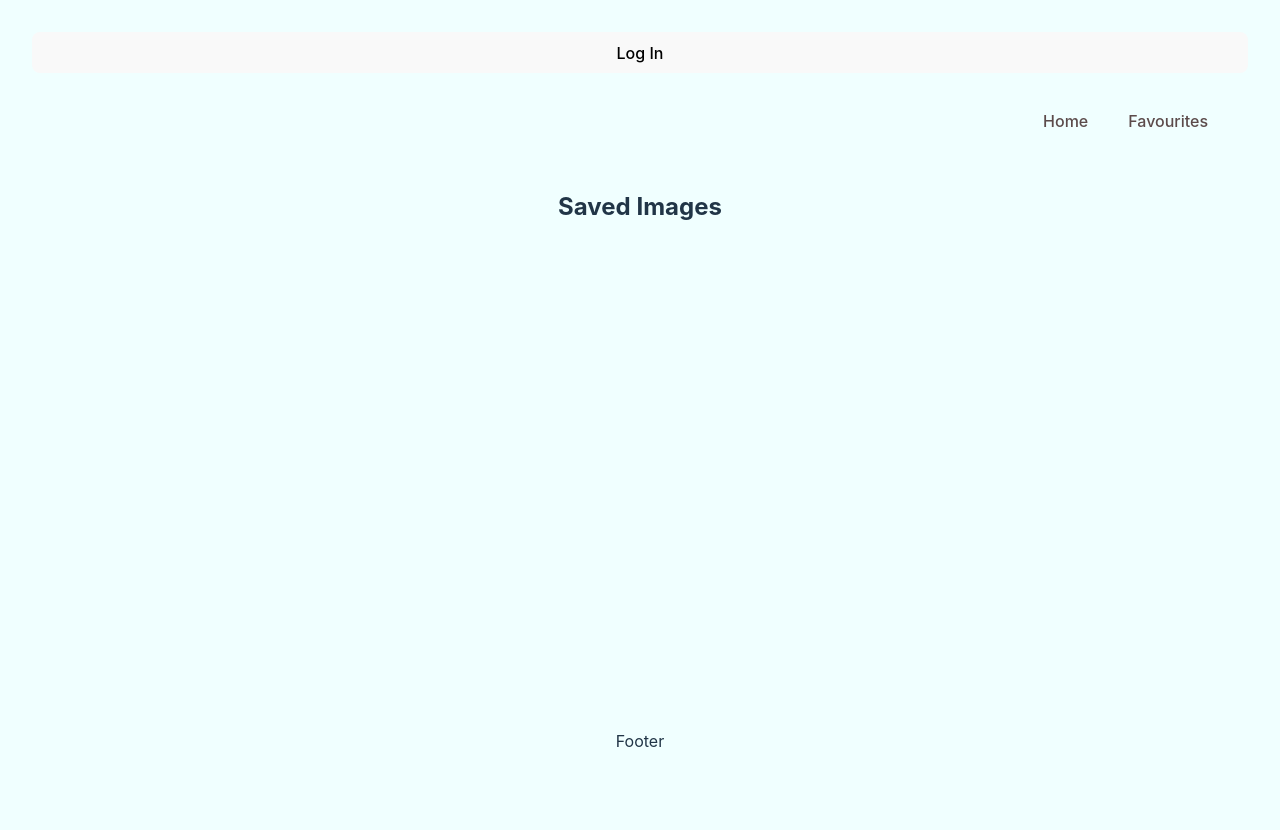
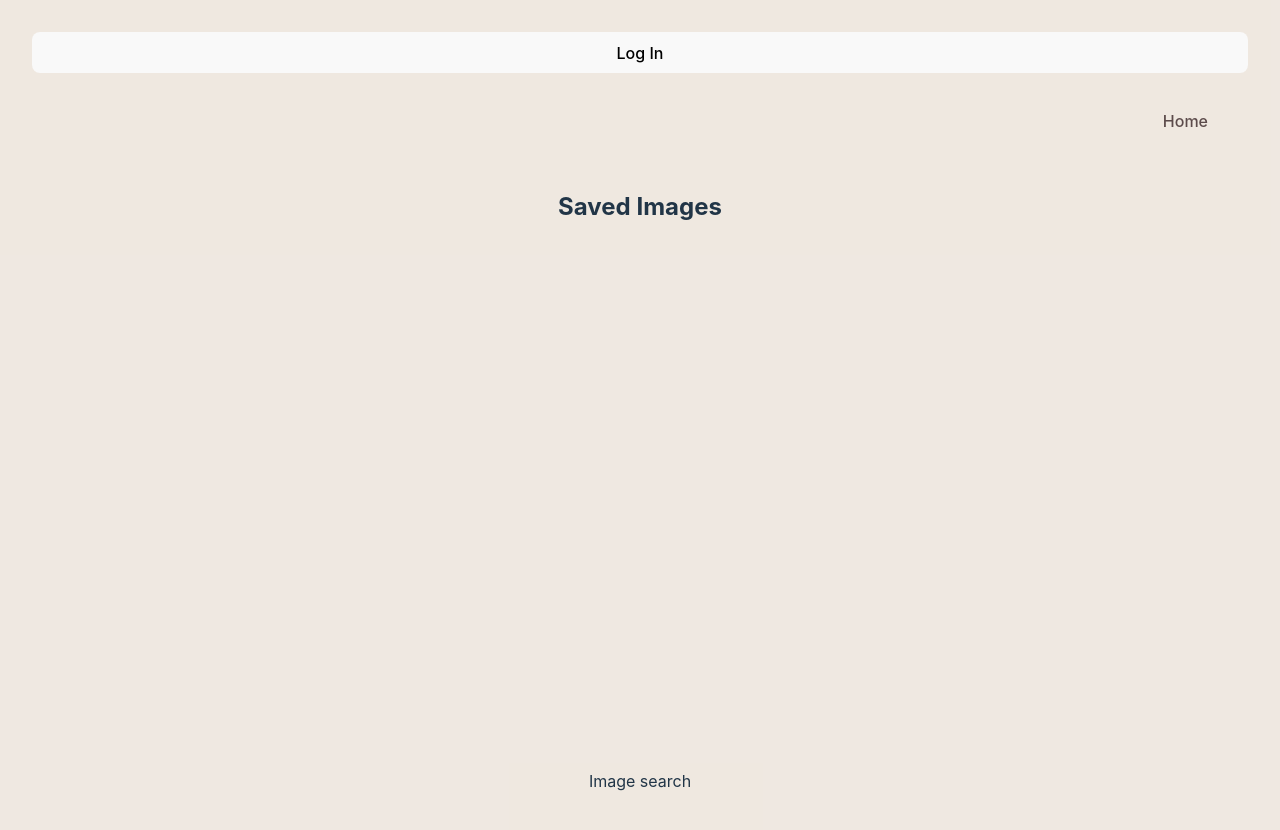
Before and after one commit to kyrag00/ImageSearch, a React (Vite) app in the folder client/image-search/: page /favs in a window 1280 px wide. Shown: the top 830 px of the page. Built offline with nearby package versions, Linux system fonts and the light colour scheme.

Commit message:
some small changes

```diff
--- a/client/image-search/src/components/Navigation.tsx
+++ b/client/image-search/src/components/Navigation.tsx
@@ -8,9 +8,9 @@ return <>
     <li>
         <NavLink to={"/"}>Home</NavLink>
     </li>
-    <li>
+    {/* <li>
         <NavLink to={"favs"}>Favourites</NavLink>
-    </li>
+    </li> */}
 </ul>
 </nav>
 
--- a/client/image-search/src/index.css
+++ b/client/image-search/src/index.css
@@ -25,7 +25,7 @@ a:hover {
 body {
   margin: 0;
   display: flex;
-  place-items: center;
+  /* place-items: center; */
   min-width: 320px;
   min-height: 100vh;
 }
--- a/client/image-search/src/pages/Layout.tsx
+++ b/client/image-search/src/pages/Layout.tsx
@@ -11,7 +11,8 @@ export const Layout = () => {
         <Outlet/>
     </main>
     <footer>
-        Footer
+        <br />
+        <p>Image search</p>
     </footer>
     </>
 }
--- a/client/image-search/src/pages/NotFound.tsx
+++ b/client/image-search/src/pages/NotFound.tsx
@@ -1,3 +1,10 @@
+
+
 export const NotFound = () => {
-    return <>Not Found</>
+    return <>
+    <h2>Not found</h2>
+    <section>
+        <h4>Page not found! </h4>
+    </section>
+    </>
 }
--- a/client/image-search/src/styles/layout.css
+++ b/client/image-search/src/styles/layout.css
@@ -7,7 +7,7 @@
     display: flex;
     flex-direction: column;
     width: 100%;
-    background-color:azure
+    background-color:rgba(225, 212, 197, 0.527);
   }
 
   header {
```
